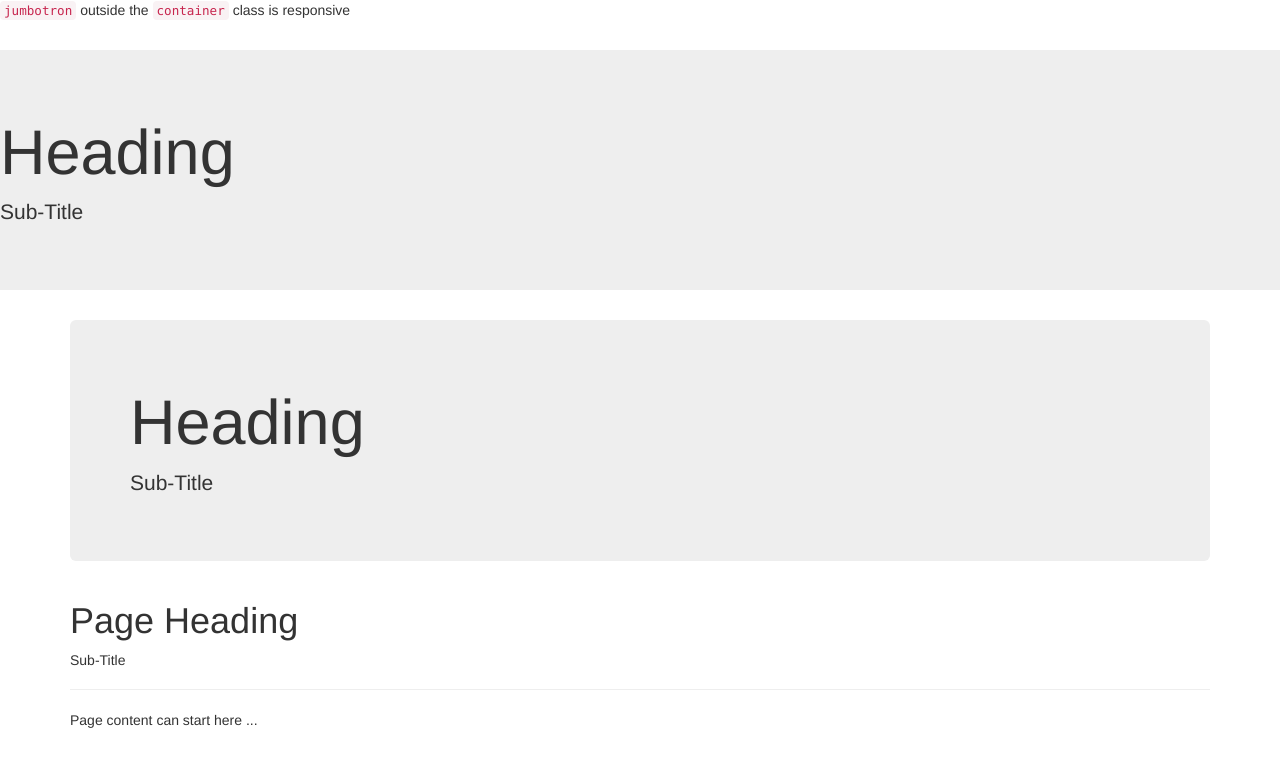
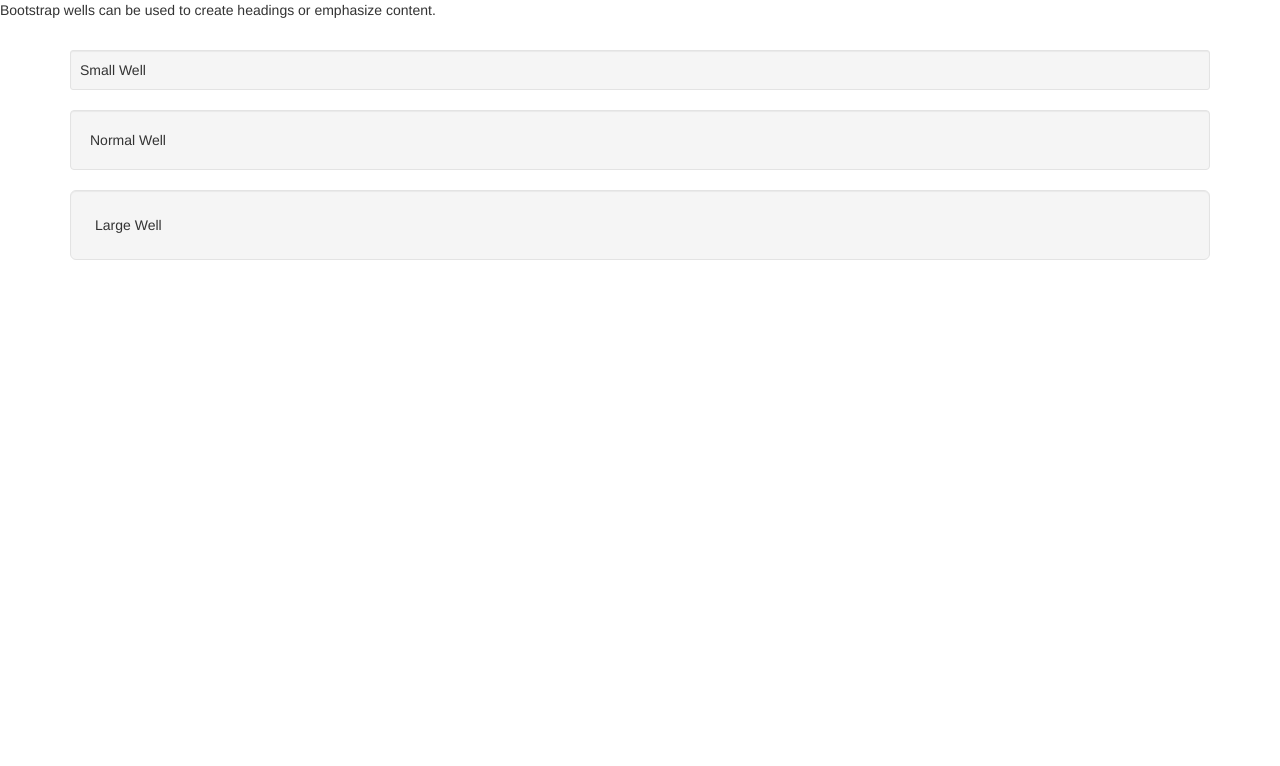
Before and after one commit to natnael-bedru/youaccel-bootstrap-udemy.github.io, a plain HTML site: page index.html in a window 1280 px wide. Drawn offline with nearby package versions, Linux system fonts and the light colour scheme.

Commit message:
bootstrap wells

```diff
--- a/index.html
+++ b/index.html
@@ -16,22 +16,11 @@
 
 </head>
 <body>
-    <p><code>jumbotron</code> outside the <code>container</code> class is responsive</p><br/>
-    <div class="jumbotron">
-        <h1>Heading</h1>
-        <p>Sub-Title</p>
-    </div>
-
-    <div class="container">
-        <div class="jumbotron">
-            <h1>Heading</h1>
-            <p>Sub-Title</p>
-        </div>
-        <div class="page-header">
-            <h1>Page Heading</h1>
-            <p>Sub-Title</p>
-        </div>
-
-        <p>Page content can start here ...</p>
-    </div>
+    <p>Bootstrap wells can be used to create headings or emphasize content.</p>
+   <div class="container">
+    <br/>
+        <div class="well well-sm">Small Well</div>
+        <div class="well">Normal Well</div>
+        <div class="well well-lg">Large Well</div>
+   </div>
 </body>
```
